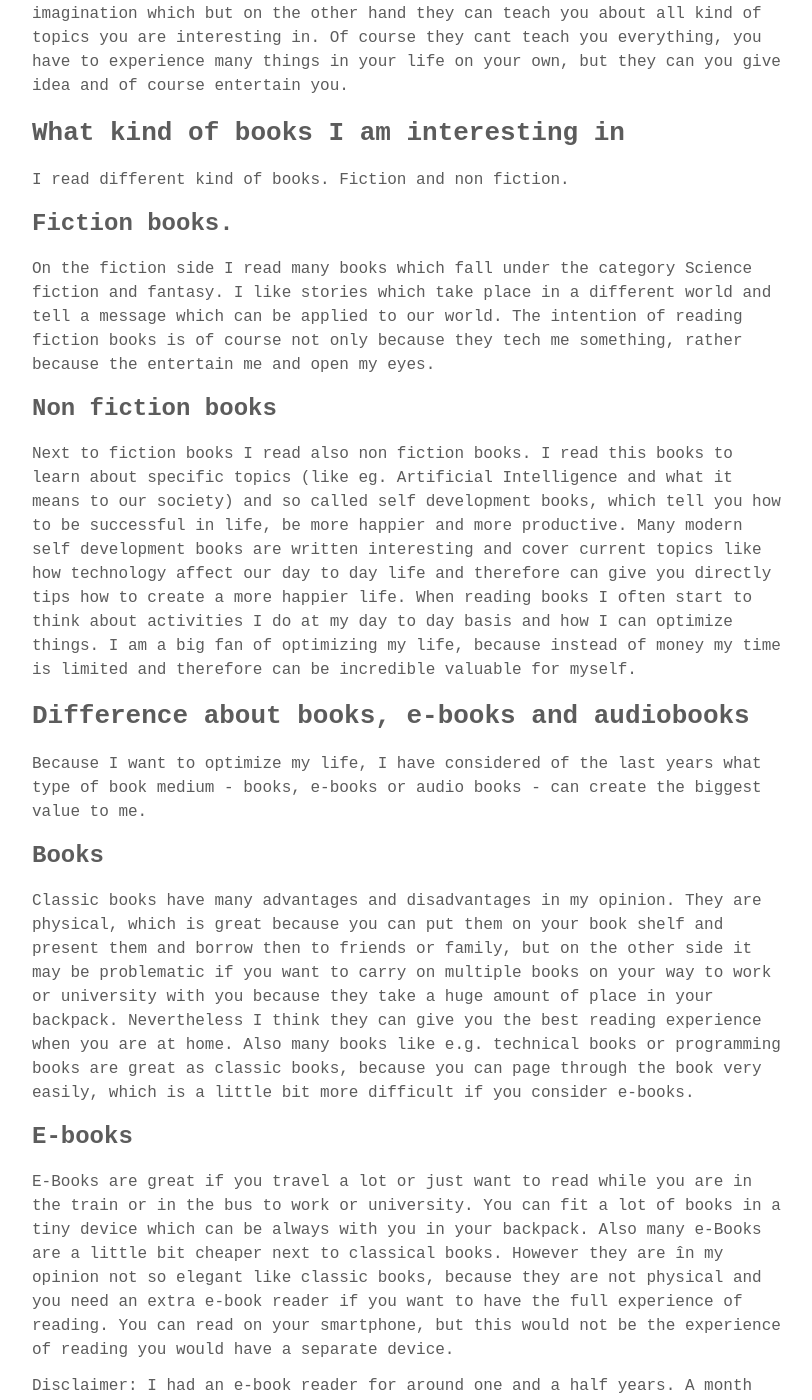
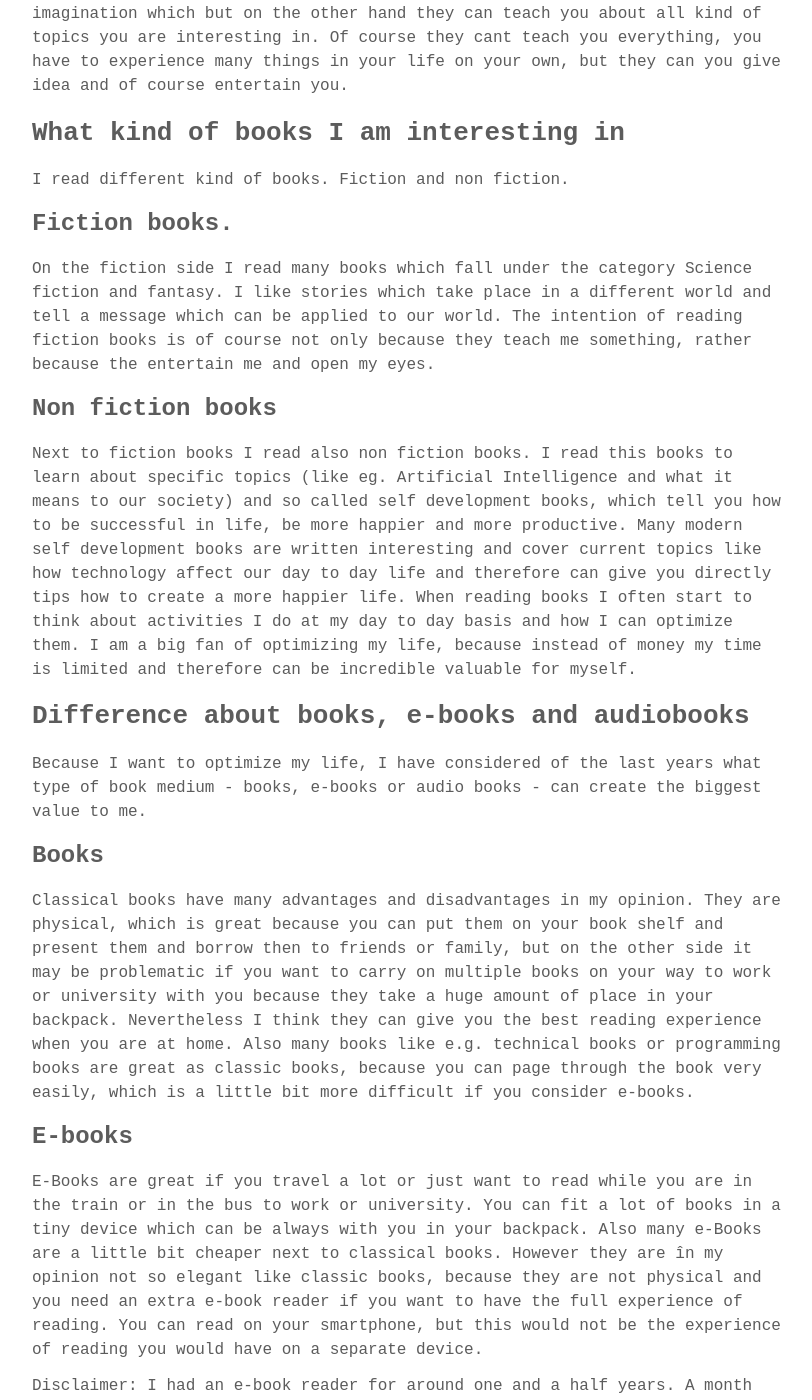
Before and after one commit to LSchultebraucks/lschultebraucks.github.io, a Jekyll site: the page built from _posts/2018-12-15-about-books-ebooks-and-audio-books.md, in a window 1280 px wide and 1400 px high, scrolled down 370 px. Shown: the whole window, without its empty margins (232-1044 px from the left). Built offline with Jekyll 4.4.1, drawn with Linux system fonts in a browser that asks for light colours; some web fonts are replaced.

Commit message:
added about books e-ebooks and audio books (fixed typo)

```diff
--- a/_posts/2018-12-15-about-books-ebooks-and-audio-books.md
+++ b/_posts/2018-12-15-about-books-ebooks-and-audio-books.md
@@ -23,7 +23,7 @@ I read different kind of books. Fiction and non fiction.
 
 On the fiction side I read many books which fall under the category
 Science fiction and fantasy. I like stories which take place in a different world and tell a message which can be applied to our world.
-The intention of reading fiction books is of course not only because they tech me something, rather because the entertain me and open my eyes.
+The intention of reading fiction books is of course not only because they teach me something, rather because the entertain me and open my eyes.
 
 ### Non fiction books
 
@@ -31,7 +31,7 @@ Next to fiction books I read also non fiction books. I read this books to learn
 to our society) and so called self development books, which tell you how to be successful in life, be more happier and more productive.
 Many modern self development books are written interesting and cover current topics like how technology affect our day to day life and
  therefore can give you directly tips how to create a more happier life. When reading books I often start to think about
- activities I do at my day to day basis and how I can optimize things. I am a big fan of optimizing my life, because instead of money
+ activities I do at my day to day basis and how I can optimize them. I am a big fan of optimizing my life, because instead of money
  my time is limited and therefore can be incredible valuable for myself.
 
 ## Difference about books, e-books and audiobooks
@@ -41,7 +41,7 @@ can create the biggest value to me.
 
 ### Books
 
-Classic books have many advantages and disadvantages in my opinion. They are physical, which is great because you can put them on your book shelf
+Classical books have many advantages and disadvantages in my opinion. They are physical, which is great because you can put them on your book shelf
 and present them and borrow then to friends or family, but on the other side it may be problematic if you want to carry on multiple books on your way to work or university with you because they take
 a huge amount of place in your backpack. Nevertheless I think they can give you the best reading experience when you are at home.
 Also many books like e.g. technical books or programming books are great as classic books, because you can page through the book very easily, which is a little
@@ -52,7 +52,7 @@ bit more difficult if you consider e-books.
 E-Books are great if you travel a lot or just want to read while you are in the train or in the bus to work or university. You can fit a lot of books in a tiny device which can
 be always with you in your backpack. Also many e-Books are a little bit cheaper next to classical books. However they are în my opinion not so elegant
 like classic books, because they are not physical and you need an extra e-book reader if you want to have the full experience
-of reading. You can read on your smartphone, but this would not be the experience of reading you would have a separate device.
+of reading. You can read on your smartphone, but this would not be the experience of reading you would have on a separate device.
 
 Disclaimer: I had an e-book reader for around one and a half years. A month ago or so the screen broke inside the device because of unknown reason.
 Unfortunately the warranty does not include this kind of damage, so I currently does not have any functional e-book reader.
```
